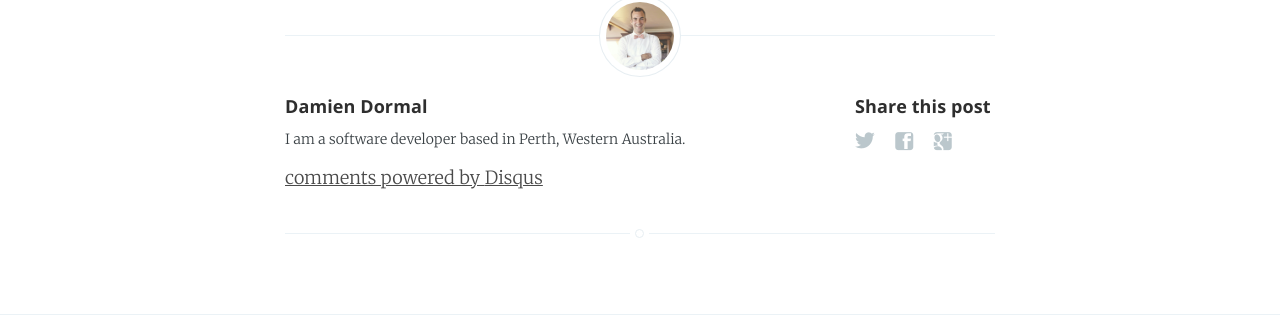
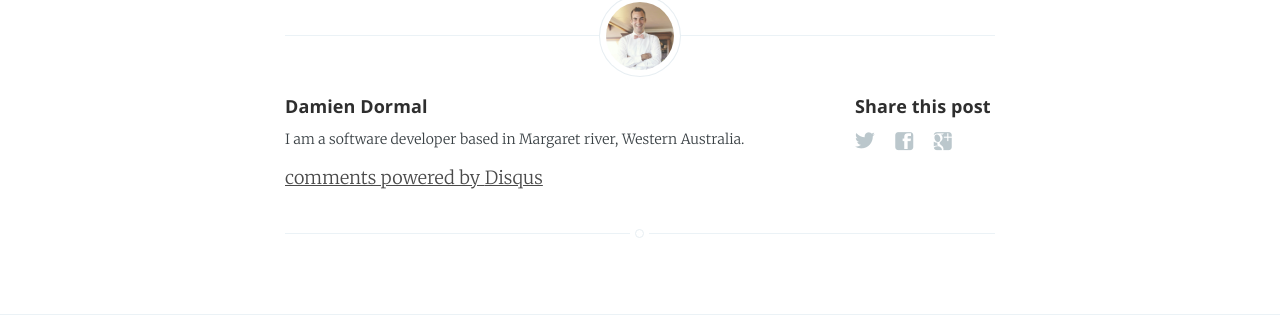
Before and after one commit to damsonn/damsonn.github.io, a Jekyll site: the page built from _posts/2015-04-22-jekyll-octopress.md, in a window 1280 px wide. Shown: the part 1054-1376 px from the top of the page. Built offline with Jekyll 4.4.1, drawn with Linux system fonts in a browser that asks for light colours; comment, search, counter and statistics services are not loaded.

Commit message:
Fix location in footer

```diff
--- a/_layouts/post.html
+++ b/_layouts/post.html
@@ -73,7 +73,7 @@ post_class: post-template
                     <h4> {{ site.author }} </h4>
                     <!-- Author Bio -->
                     <p>
-                        I am a software developer based in Perth, Western Australia.
+                        I am a software developer based in Margaret river, Western Australia.
                     </p>
                 </section>
             {% endif %}
```
